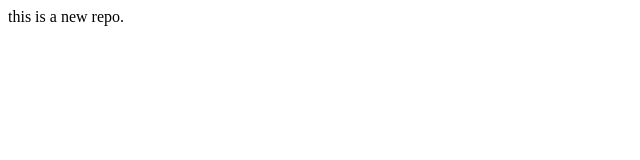
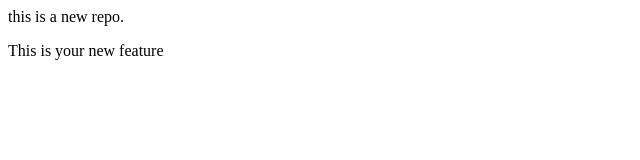
Before and after one commit to Mamali-priyadarshini-sahoo/localrepo, a plain HTML site: page index.html in a window 1280 px wide. Shown: the whole page, without its empty margins (0-640 px from the left). Drawn offline with Linux system fonts and the light colour scheme.

Commit message:
add new feature

```diff
--- a/index.html
+++ b/index.html
@@ -1 +1,2 @@
 <p>this is a new repo.</p>
+<P>This is your new feature</P>
```
